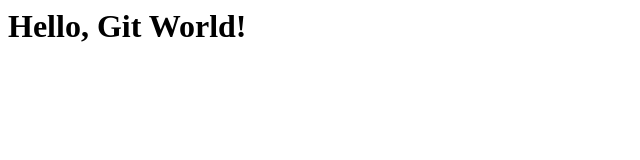
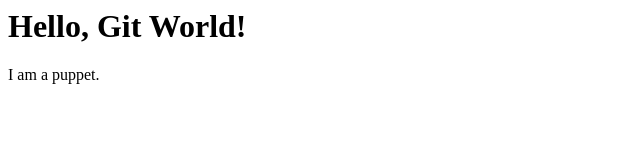
Before and after one commit to PaddyCello/GitGithubMasterclass, a plain HTML site: page index.html in a window 1280 px wide. Shown: the full height of the page, 0-640 px from the left. Drawn offline with Linux system fonts and the light colour scheme.

Commit message:
added a div

```diff
--- a/index.html
+++ b/index.html
@@ -1 +1,3 @@
 <h1>Hello, Git World!</h1>
+
+<div>I am a puppet.</div>
```
